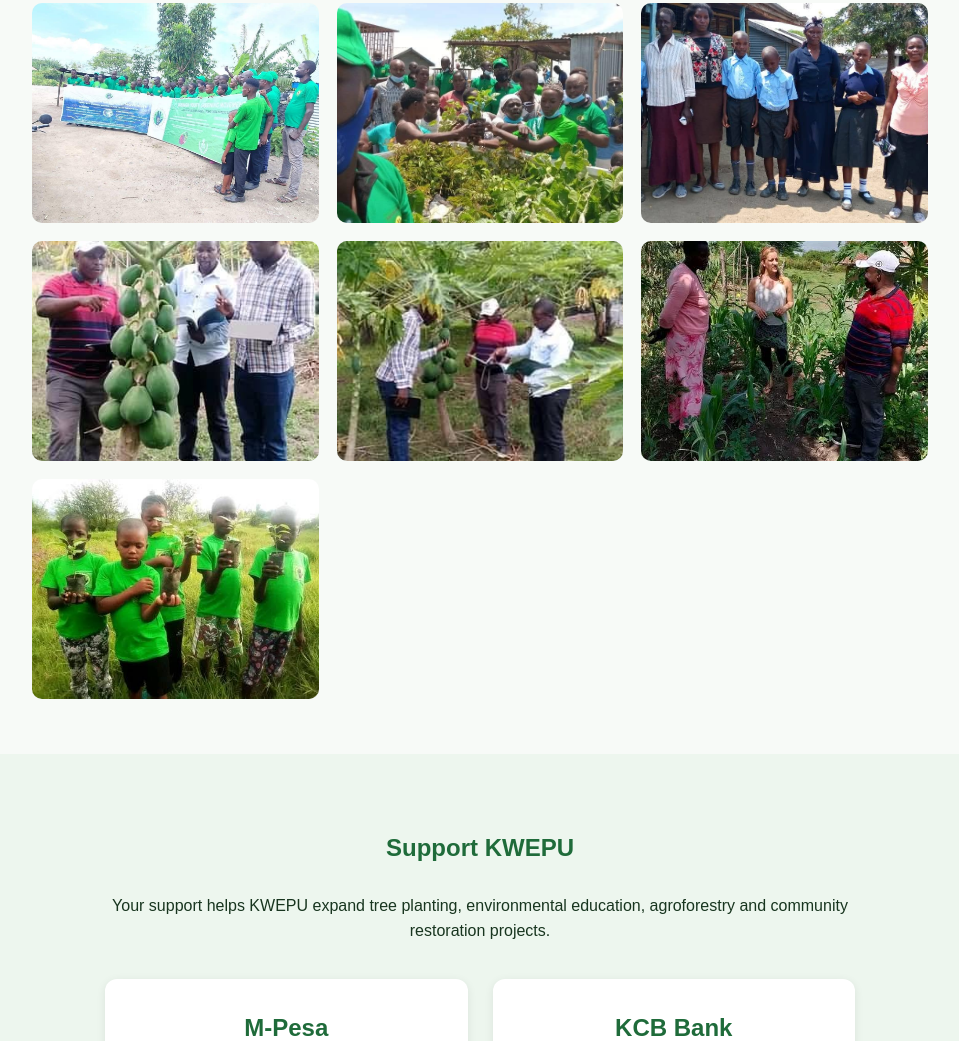
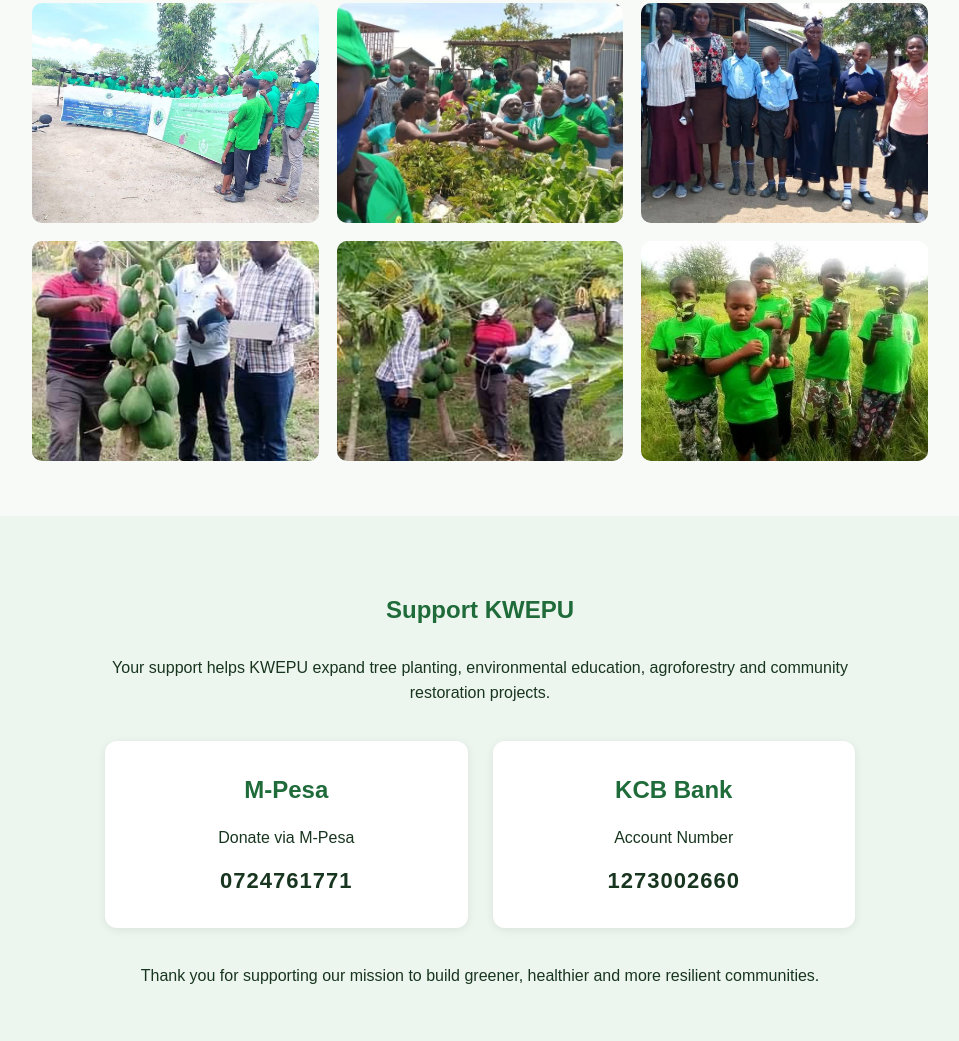
Before and after one commit to kwepu/Kwepu-website, a plain HTML site: page index.html in a window 1280 px wide. Shown: the part 7889-8930 px from the top of the page, without its empty margins (160-1119 px from the left). Drawn offline with Linux system fonts and the light colour scheme.

Commit message:
Remove 480208604_1149674776812618_6738704117484092477_n
Removed an image related to KWEPU environmental activity.

```diff
--- a/index.html
+++ b/index.html
@@ -1056,8 +1056,6 @@
         <img src="476834305_1145971960516233_8932604420502651316_n.jpg"
              alt="KWEPU environmental programme">
 
-        <img src="480208604_1149674776812618_6738704117484092477_n.jpg"
-             alt="KWEPU environmental activity">
 
         <img src="480957494_1159377989175630_3447797188469261156_n.jpg"
              alt="KWEPU community project">
```
